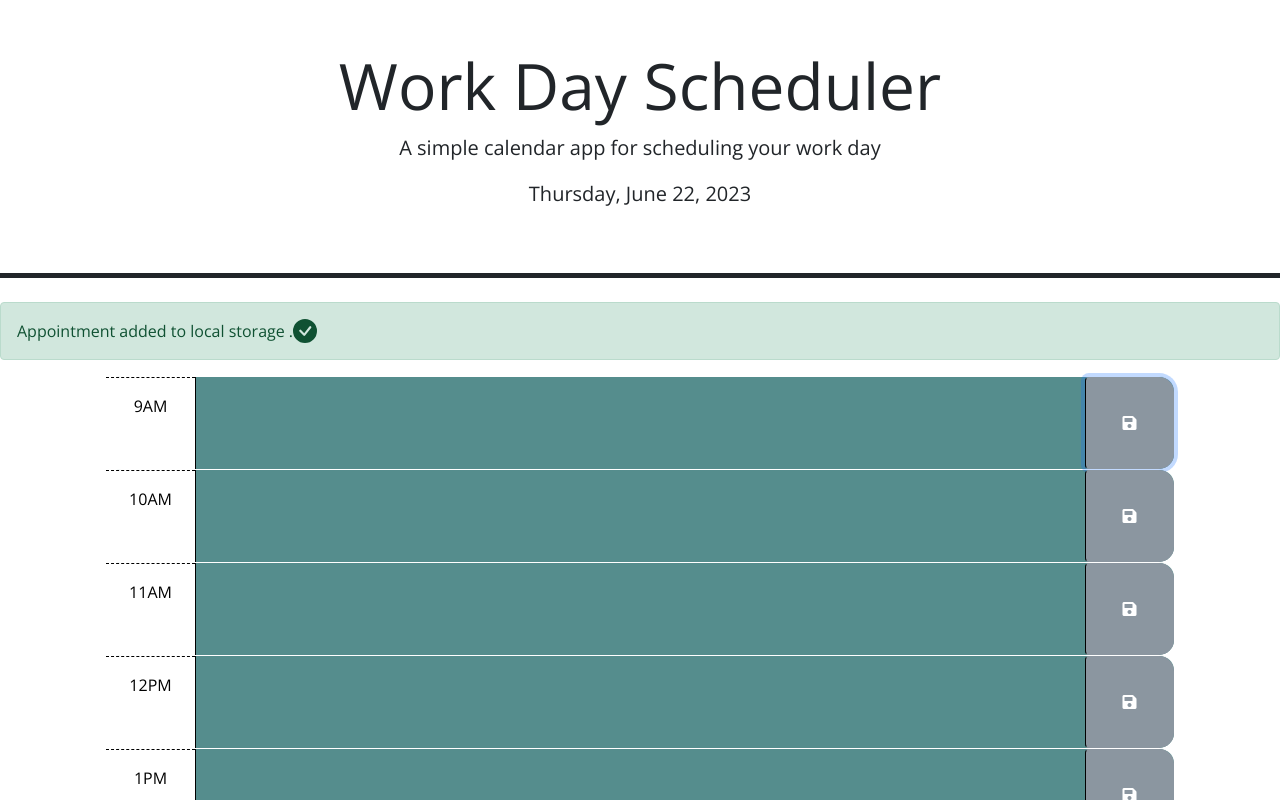
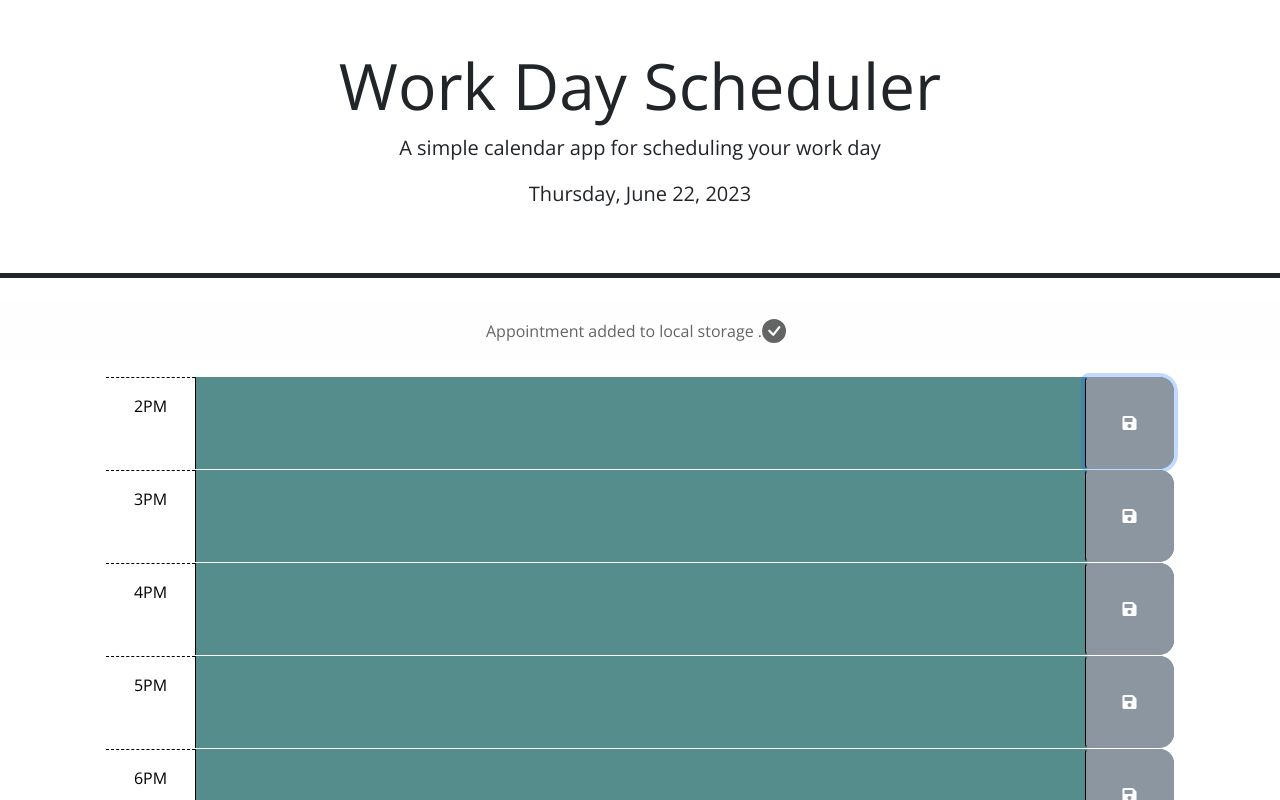
Before and after one commit to shimna-puthanayil/work-day-scheduler, a plain HTML site: page index.html in a window 1280 px wide. Both pictures are taken after a click on the button 1129 px from the left and 422 px from the top of the page. Shown: the top 800 px of the page. Drawn offline with nearby package versions, Linux system fonts and the light colour scheme.

Commit message:
added success alert after save

```diff
--- a/assets/css/style.css
+++ b/assets/css/style.css
@@ -65,7 +65,7 @@ body {
     transition: all 0.3s ease-in-out;
 
   }
-  #icon
+  .icon-visible
   {
-    visibility: hidden;
+    visibility: visible;
   }
--- a/assets/js/script.js
+++ b/assets/js/script.js
@@ -2,48 +2,56 @@
 // the code isn't run until the browser has finished rendering all the elements
 // in the html.
 $(function () {
+    var messageTimerCount = 2;
     var dayDisplayEl = $('#currentDay');
-
+    function successMessageTimer() {
+        // Sets timer
+        successTimer = setInterval(function () {
+          if (messageTimerCount === 0) {
+            // Clears interval and stops timer
+            clearInterval(successTimer);
+            $('#message').text("");
+            $('#icon').addClass('invisible');
+          }
+          else {
+            messageTimerCount--;
+          }
+        }, 1000);
+      }
     function saveEventsToStorage() {
         var eventId = $(this).parent('div').attr('id');
         var eventText = $(this).parent().children().eq(1).val();
 
         localStorage.setItem(eventId, eventText);
         $('#message').text("Appointment added to local storage .");
-        $('#icon').attr('style','visibility:visible');
+        $('#icon').removeClass('invisible');
+        $('#icon').addClass('visible');
+        successMessageTimer();
     }
     //  Added a listener for click events on the save button.
     var mainDivEl = $('#time-block-display');
     mainDivEl.on('click', '.saveBtn', saveEventsToStorage);
 
-
-
     //Display color coded  time blocks according to the current time .
     var currentHour = dayjs().format('H');
-
-    var divElements = mainDivEl.children('div');
+  var divElements = mainDivEl.children('div');
     for (var i = 0; i < divElements.length; i++) {
         var time = divElements.eq(i).attr('id');
         var timeOfBlock = time.substring(5, 7);
 
         if (parseInt(timeOfBlock) > currentHour) {
-            // if ((dayjs().format('H')).isBefore(timeOfBlock)) {
+
             mainDivEl.children('div').eq(i).addClass('future');
         }
-        // else if (dayjs().isAfter(timeOfBlock)) {
         else if (parseInt(timeOfBlock) < currentHour) {
             mainDivEl.children('div').eq(i).addClass('past');
         }
-
         else {
             mainDivEl.children('div').eq(i).addClass('present');
         }
     }
 
-    // TODO: Add code to get any user input that was saved in localStorage and set
-    // the values of the corresponding textarea elements. HINT: How can the id
-    // attribute of each time-block be used to do this?
-    //
+    //Get events from local storage and displays to corresponding time blocks.
     for (var i = 0; i < divElements.length; i++) {
         var eventId = divElements.eq(i).attr('id');
         var eventText=localStorage.getItem(eventId);
--- a/index.html
+++ b/index.html
@@ -19,71 +19,25 @@
         <p class="lead">A simple calendar app for scheduling your work day</p>
         <p id="currentDay" class="lead"></p>
     </header>
-
-
-
-
+    <!-- adding alert for success message after an event is saved -->
     <svg xmlns="http://www.w3.org/2000/svg" style="display: none;">
 
         <symbol id="check-circle-fill" fill="currentColor" viewBox="0 0 16 16">
             <path
                 d="M16 8A8 8 0 1 1 0 8a8 8 0 0 1 16 0zm-3.97-3.03a.75.75 0 0 0-1.08.022L7.477 9.417 5.384 7.323a.75.75 0 0 0-1.06 1.06L6.97 11.03a.75.75 0 0 0 1.079-.02l3.992-4.99a.75.75 0 0 0-.01-1.05z" />
         </symbol>
-
     </svg>
-    <div class="alert alert-success d-flex align-items-center" role="alert">
+    <div class="alert alert-light d-flex align-items-center justify-content-center" role="alert">
         <div id="message">
-
         </div>
-        <svg id="icon" class="bi flex-shrink-0 me-2" width="24" height="24" role="img" aria-label="Success:">
+        <svg id="icon" class="bi flex-shrink-0 me-2 invisible" width="24" height="24" role="img" aria-label="Success:">
             <use xlink:href="#check-circle-fill" />
         </svg>
-
     </div>
-
+    <!--  ---------------------------------------------- -->
 
     <div id="time-block-display" class="container-lg px-5">
         <!-- <p id="message" class="lead text-center"></p> -->
-        <div id="hour-9" class="row time-block ">
-            <div class="col-2 col-md-1 hour text-center py-3">9AM</div>
-            <textarea class="col-8 col-md-10 description" rows="3"> </textarea>
-            <button class="btn saveBtn col-2 col-md-1" aria-label="save">
-                <i class="fas fa-save" aria-hidden="true"></i>
-            </button>
-        </div>
-
-        <div id="hour-10" class="row time-block ">
-            <div class="col-2 col-md-1 hour text-center py-3">10AM</div>
-            <textarea class="col-8 col-md-10 description" rows="3"> </textarea>
-            <button class="btn saveBtn col-2 col-md-1" aria-label="save">
-                <i class="fas fa-save" aria-hidden="true"></i>
-            </button>
-        </div>
-
-        <div id="hour-11" class="row time-block ">
-            <div class="col-2 col-md-1 hour text-center py-3">11AM</div>
-            <textarea class="col-8 col-md-10 description" rows="3"> </textarea>
-            <button class="btn saveBtn col-2 col-md-1" aria-label="save">
-                <i class="fas fa-save" aria-hidden="true"></i>
-            </button>
-        </div>
-
-        <div id="hour-12" class="row time-block">
-            <div class="col-2 col-md-1 hour text-center py-3">12PM</div>
-            <textarea class="col-8 col-md-10 description" rows="3"> </textarea>
-            <button class="btn saveBtn col-2 col-md-1" aria-label="save">
-                <i class="fas fa-save" aria-hidden="true"></i>
-            </button>
-        </div>
-
-        <div id="hour-13" class="row time-block">
-            <div class="col-2 col-md-1 hour text-center py-3">1PM</div>
-            <textarea class="col-8 col-md-10 description" rows="3"> </textarea>
-            <button class="btn saveBtn col-2 col-md-1" aria-label="save">
-                <i class="fas fa-save" aria-hidden="true"></i>
-            </button>
-        </div>
-
         <div id="hour-14" class="row time-block ">
             <div class="col-2 col-md-1 hour text-center py-3">2PM</div>
             <textarea class="col-8 col-md-10 description" rows="3"> </textarea>
@@ -108,8 +62,48 @@
             </button>
         </div>
 
-        <div id="hour-17" class="row time-block ">
+        <div id="hour-17" class="row time-block">
             <div class="col-2 col-md-1 hour text-center py-3">5PM</div>
+            <textarea class="col-8 col-md-10 description" rows="3"> </textarea>
+            <button class="btn saveBtn col-2 col-md-1" aria-label="save">
+                <i class="fas fa-save" aria-hidden="true"></i>
+            </button>
+        </div>
+
+        <div id="hour-18" class="row time-block">
+            <div class="col-2 col-md-1 hour text-center py-3">6PM</div>
+            <textarea class="col-8 col-md-10 description" rows="3"> </textarea>
+            <button class="btn saveBtn col-2 col-md-1" aria-label="save">
+                <i class="fas fa-save" aria-hidden="true"></i>
+            </button>
+        </div>
+
+        <div id="hour-19" class="row time-block ">
+            <div class="col-2 col-md-1 hour text-center py-3">7PM</div>
+            <textarea class="col-8 col-md-10 description" rows="3"> </textarea>
+            <button class="btn saveBtn col-2 col-md-1" aria-label="save">
+                <i class="fas fa-save" aria-hidden="true"></i>
+            </button>
+        </div>
+
+        <div id="hour-20" class="row time-block ">
+            <div class="col-2 col-md-1 hour text-center py-3">8PM</div>
+            <textarea class="col-8 col-md-10 description" rows="3"> </textarea>
+            <button class="btn saveBtn col-2 col-md-1" aria-label="save">
+                <i class="fas fa-save" aria-hidden="true"></i>
+            </button>
+        </div>
+
+        <div id="hour-21" class="row time-block ">
+            <div class="col-2 col-md-1 hour text-center py-3">9PM</div>
+            <textarea class="col-8 col-md-10 description" rows="3"> </textarea>
+            <button class="btn saveBtn col-2 col-md-1" aria-label="save">
+                <i class="fas fa-save" aria-hidden="true"></i>
+            </button>
+        </div>
+
+        <div id="hour-22" class="row time-block ">
+            <div class="col-2 col-md-1 hour text-center py-3">10PM</div>
             <textarea class="col-8 col-md-10 description" rows="3"> </textarea>
             <button class="btn saveBtn col-2 col-md-1" aria-label="save">
                 <i class="fas fa-save" aria-hidden="true"></i>
```
